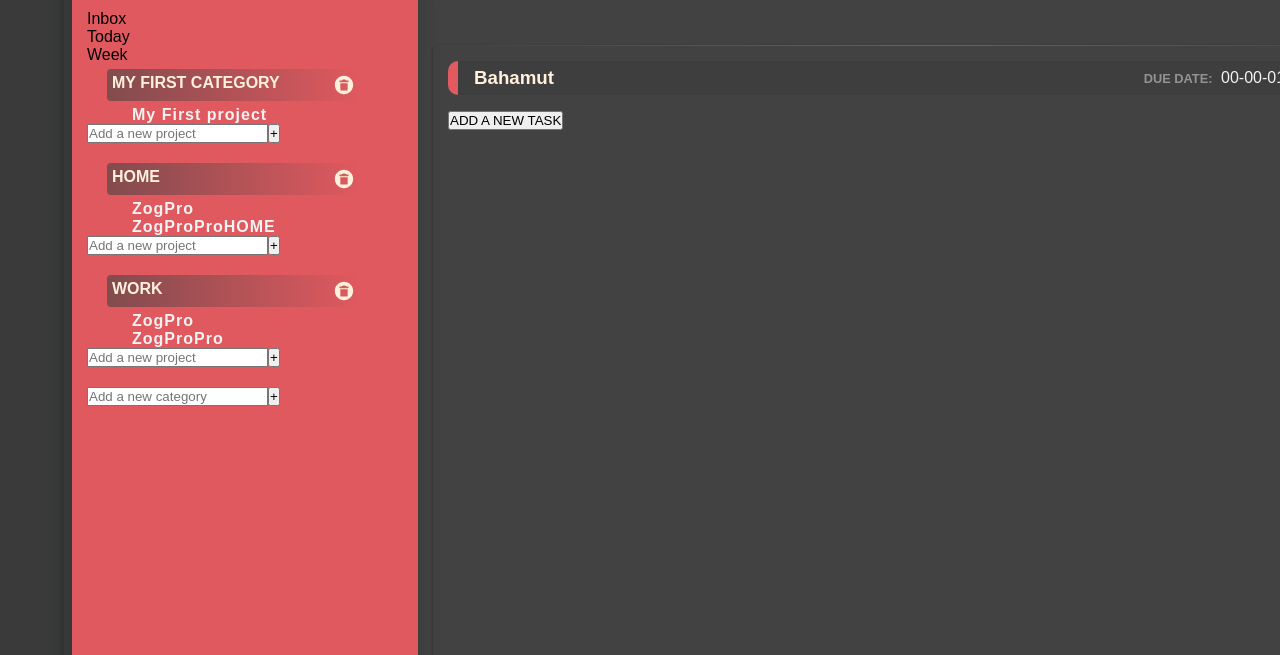
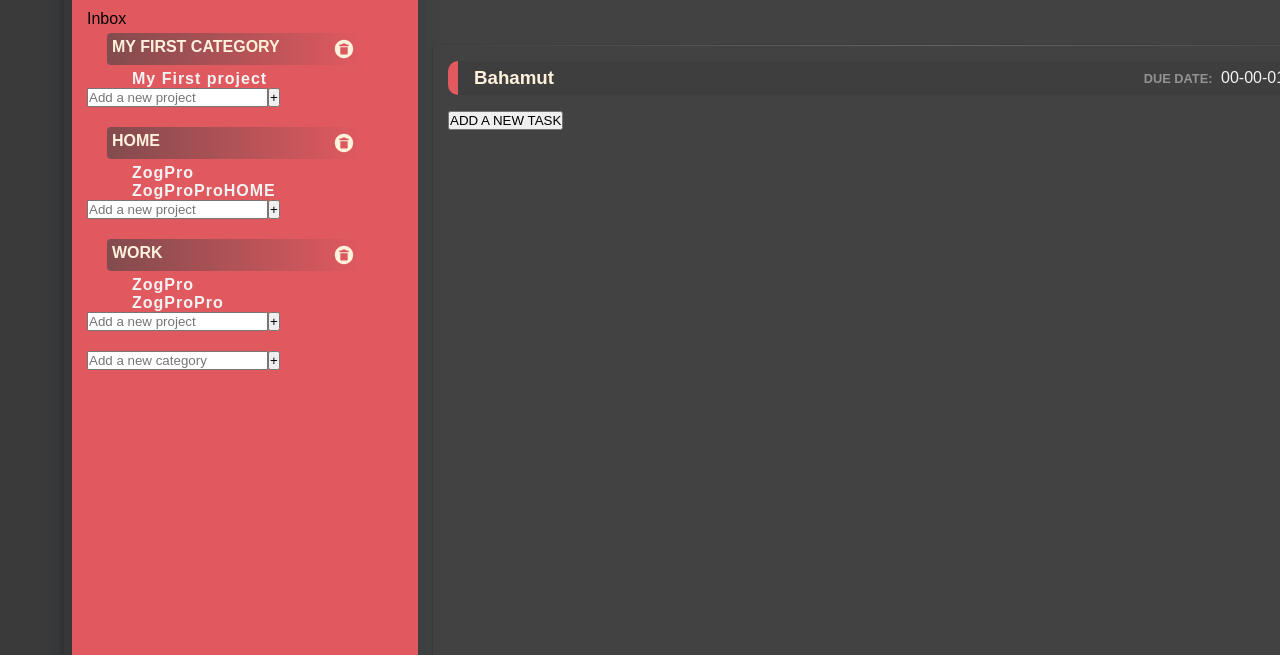
Before and after one commit to studentszO/todo-list, a website built with webpack: page src/index.html in a window 1280 px wide. Shown: the part 145-800 px from the top of the page. Built offline with nearby package versions, Linux system fonts and the light colour scheme.

Commit message:
Removed today and week links from the sidebar

```diff
--- a/src/index.html
+++ b/src/index.html
@@ -9,11 +9,7 @@
     <div class="sidebar">
         <h1>szO's to-do list</h1>
         <nav class="main-links-nav">
-            <ul class="links-list">
-                <li id="inbox-link">Inbox</li>
-                <li id="today-link">Today</li>
-                <li id="week-link">Week</li>
-            </ul>
+                <div id="inbox-link">Inbox</div>
         </nav>
         <nav class="projects-nav">
             <ul class="projects-list">
```
